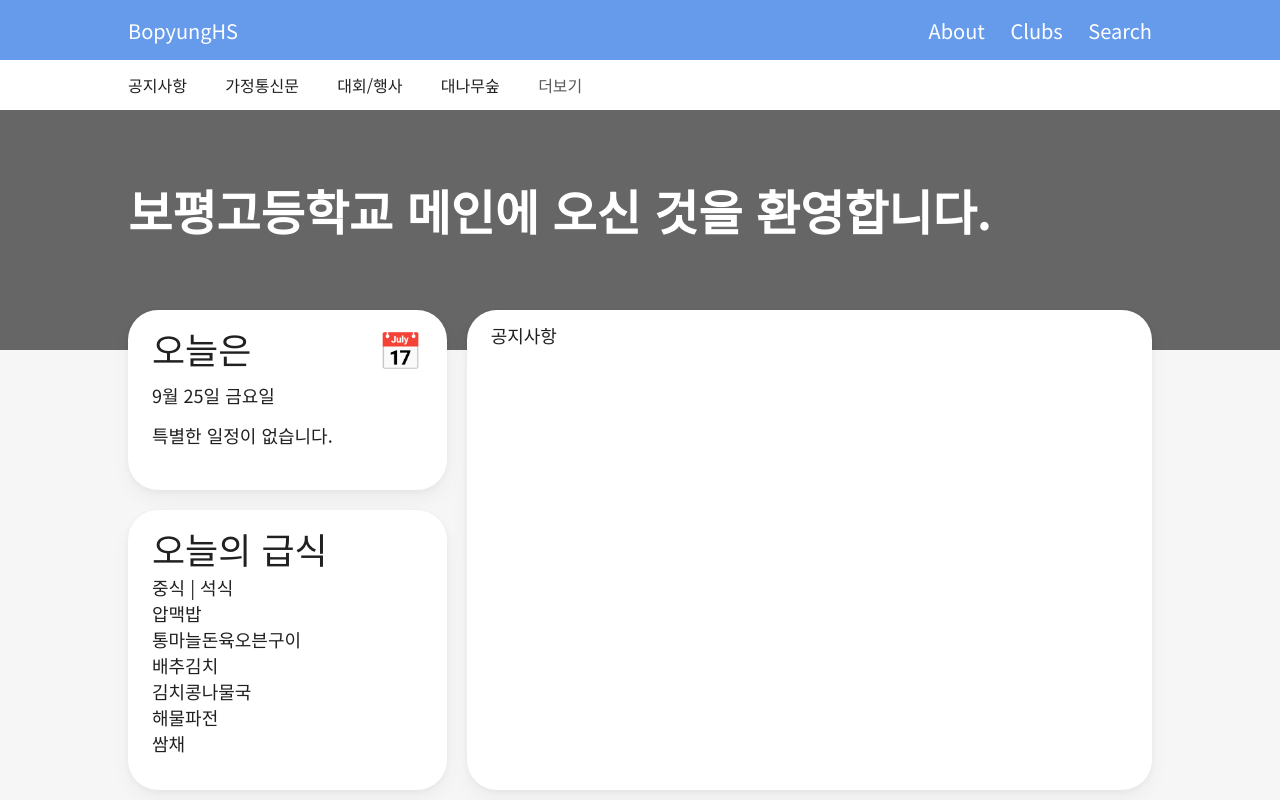
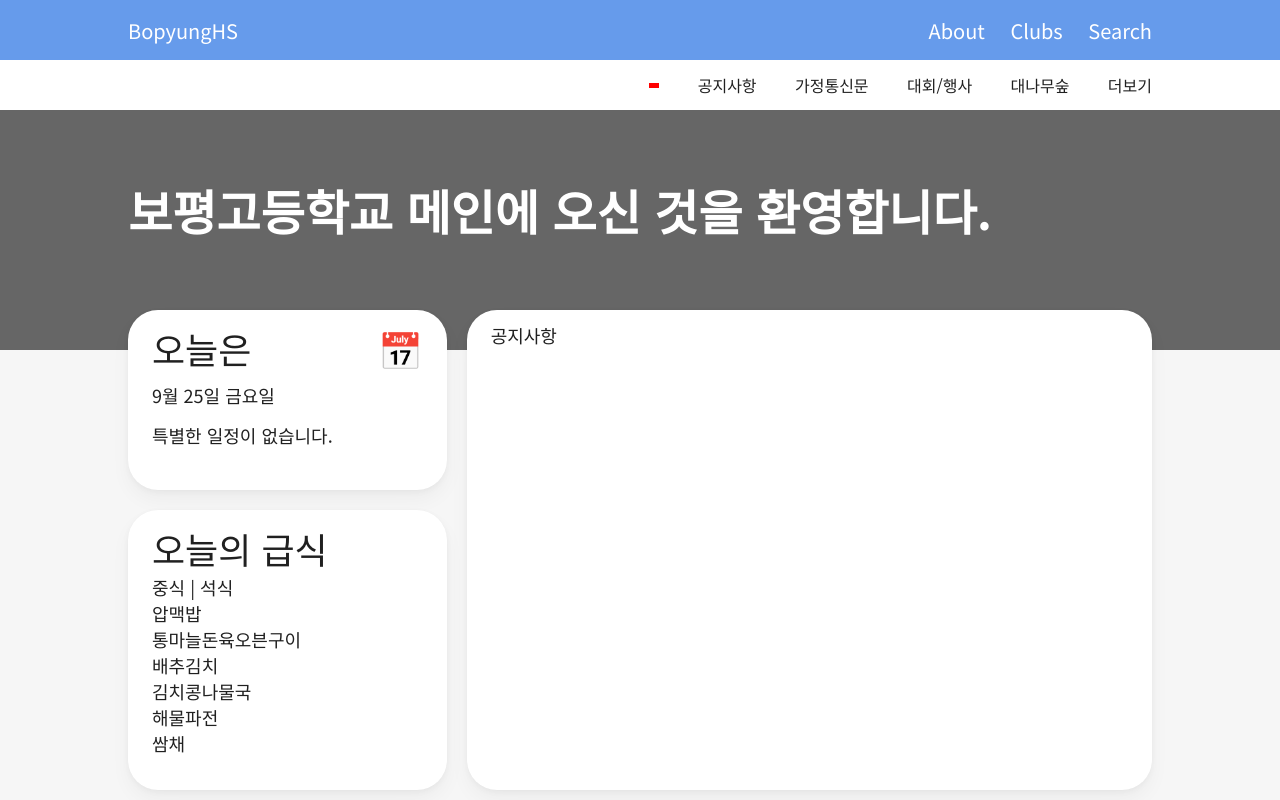
Before and after one commit to boltlessengineer/bphs_web, a React (Create React App) app: page /#/ in a window 1280 px wide. Built offline with nearby package versions, Linux system fonts and the light colour scheme.

Commit message:
[] position: sticky 동작 안함

```diff
--- a/package.json
+++ b/package.json
@@ -8,6 +8,7 @@
     "@testing-library/user-event": "^7.1.2",
     "prop-types": "^15.7.2",
     "react": "^16.13.1",
+    "react-animate-height": "^2.0.23",
     "react-dom": "^16.13.1",
     "react-router-dom": "^5.2.0",
     "react-scripts": "3.4.3",
--- a/src/Components/Header.js
+++ b/src/Components/Header.js
@@ -1,19 +1,15 @@
 import React from "react";
 import { Link, withRouter } from "react-router-dom";
 import styled from "styled-components";
+import SubHeader from "Components/SubHeader";
 
-const Header = styled.header`
+const MainHeader = styled.ul`
   height: 60px;
   padding: 0 10vw;
+  width: 100%;
+  background-color: #669beb;
   display: flex;
   align-items: center;
-  justify-content: center;
-  background-color: #669beb;
-`;
-
-const List = styled.ul`
-  width: 100%;
-  display: flex;
   justify-content: space-between;
 `;
 
@@ -30,9 +26,9 @@ const Item = styled.li`
 
 const SLink = styled(Link)``;
 
-const HeaderComponent = ({ location: { pathname } }) => (
-  <Header>
-    <List>
+const Header = ({ location: { pathname } }) => (
+  <header>
+    <MainHeader>
       <Item>
         <SLink to="/">BopyungHS</SLink>
       </Item>
@@ -47,10 +43,9 @@ const HeaderComponent = ({ location: { pathname } }) => (
           <SLink to="/search">Search</SLink>
         </Item>
       </MainNav>
-    </List>
-    {/* 여기에 위치 확인하고 subNav 만드는 switch문 추가
-    (아니면 SubHeader에서 그 작업을..?) */}
-  </Header>
+    </MainHeader>
+    <SubHeader />
+  </header>
 );
 
-export default withRouter(HeaderComponent);
+export default withRouter(Header);
--- a/src/Components/Router.js
+++ b/src/Components/Router.js
@@ -5,14 +5,12 @@ import Home from "Routes/Home";
 import Club from "Routes/Club";
 // import Search from "Routes/Search";
 import Header from "Components/Header";
-import SubHeader from "Components/SubHeader";
 import NotFound from "Routes/NotFound";
 
 export default () => (
   <Router>
     <>
       <Header />
-      <SubHeader />
       <Switch>
         <Route path="/" exact component={Home} />
         {/* <Route path="/about" component={About} /> */}
--- a/src/Components/SubHeader.js
+++ b/src/Components/SubHeader.js
@@ -1,26 +1,44 @@
 import React from "react";
-import { Link } from "react-router-dom";
+import { Link, withRouter } from "react-router-dom";
 import styled from "styled-components";
 
-const Header = styled.header`
-  height: 50px;
+const headerDic = {
+  main: [
+    { name: "공지사항", path: "/notice" },
+    { name: "가정통신문", path: "/news" },
+    { name: "대회/행사", path: "/events" },
+    { name: "대나무숲", path: "/forest" },
+    { name: "더보기", path: "" },
+  ],
+  club: [
+    { name: "창체동아리", path: "creative" },
+    { name: "자율동아리", path: "freestanding" },
+    { name: "동아리 가입하기", path: "join" },
+  ],
+};
+
+const Header = styled.ul`
+  position: sticky;
+  position: --webkit-sticky;
+  top: 0;
   padding: 0 10vw;
   display: flex;
   align-items: center;
-  justify-content: center;
+  justify-content: flex-end;
+  gap: 3vw;
   background-color: #ffffff;
-`;
-
-const List = styled.ul`
-  width: 100%;
-  display: flex;
-  gap: 3vw;
+  ${(props) => (props.children ? `height: auto;` : `height: 0;`)}
+  transition: max-height 0.15s ease-out;
+  overflow: hidden;
 `;
 
 const Item = styled.li`
+  height: 50px;
   font-size: 16px;
   font-weight: 400;
   color: #202020;
+  display: flex;
+  align-items: center;
 `;
 
 const SLink = styled(Link)``;
@@ -29,24 +47,24 @@ const More = styled.a`
   color: #595959;
 `;
 
-export default () => (
+const SubHeader = ({ location: { pathname } }) => (
   <Header>
-    <List>
-      <Item>
-        <SLink to="/notice">공지사항</SLink>
-      </Item>
-      <Item>
-        <SLink to="/ajgh">가정통신문</SLink>
-      </Item>
-      <Item>
-        <SLink to="/events">대회/행사</SLink>
-      </Item>
-      <Item>
-        <SLink to="/forest">대나무숲</SLink>
-      </Item>
-      <Item>
-        <More>더보기</More>
-      </Item>
-    </List>
+    <div
+      style={{
+        position: "sticky",
+        width: "10px",
+        height: "5px",
+        background: "red",
+        top: 0,
+      }}
+    />
+    {headerDic[pathname.split("/")[1] || "main"] &&
+      headerDic[pathname.split("/")[1] || "main"].map((item) => (
+        <Item>
+          <SLink to={item.path}>{item.name}</SLink>
+        </Item>
+      ))}
   </Header>
 );
+
+export default withRouter(SubHeader);
--- a/src/Routes/Club.js
+++ b/src/Routes/Club.js
@@ -60,7 +60,7 @@ const VerticalList = styled.div`
   grid-auto-columns: 430px;
   overflow-x: scroll;
   scroll-snap-type: x proximity;
-  padding-bottom: 15px;
+  padding-bottom: 20px;
   &::before,
   &::after {
     content: "";
@@ -79,11 +79,6 @@ const VerticalList = styled.div`
     border-right: none;
     border-left: none;
     border-radius: 5px;
-  }
-
-  &::-webkit-scrollbar-track-piece:end {
-    background: transparent;
-    margin-bottom: 10px;
   }
   &::-webkit-scrollbar-track-piece:end {
     background: transparent;
```
Also changed, not shown: 1 other file (tests, documents, lock files or other folders).
